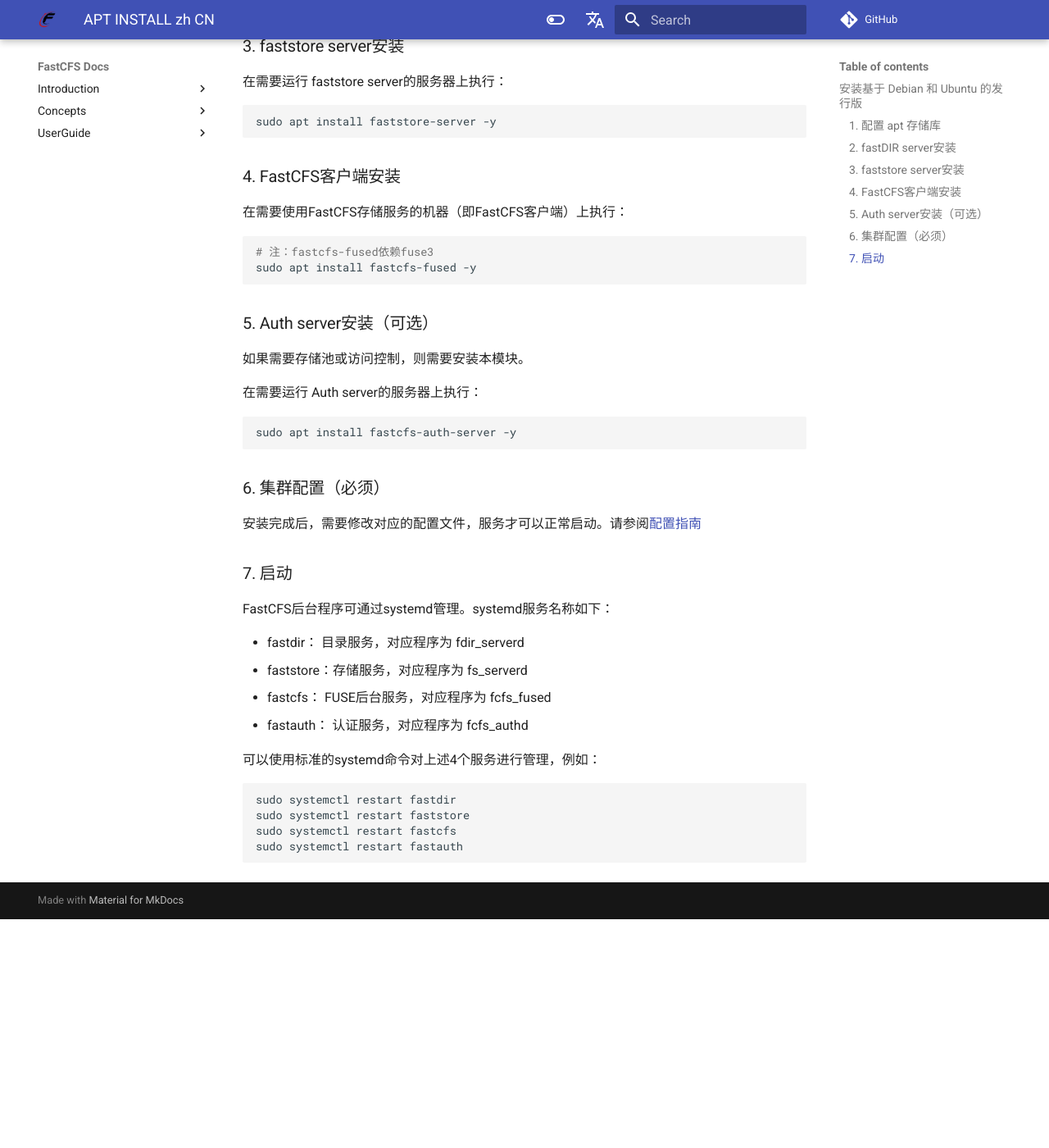
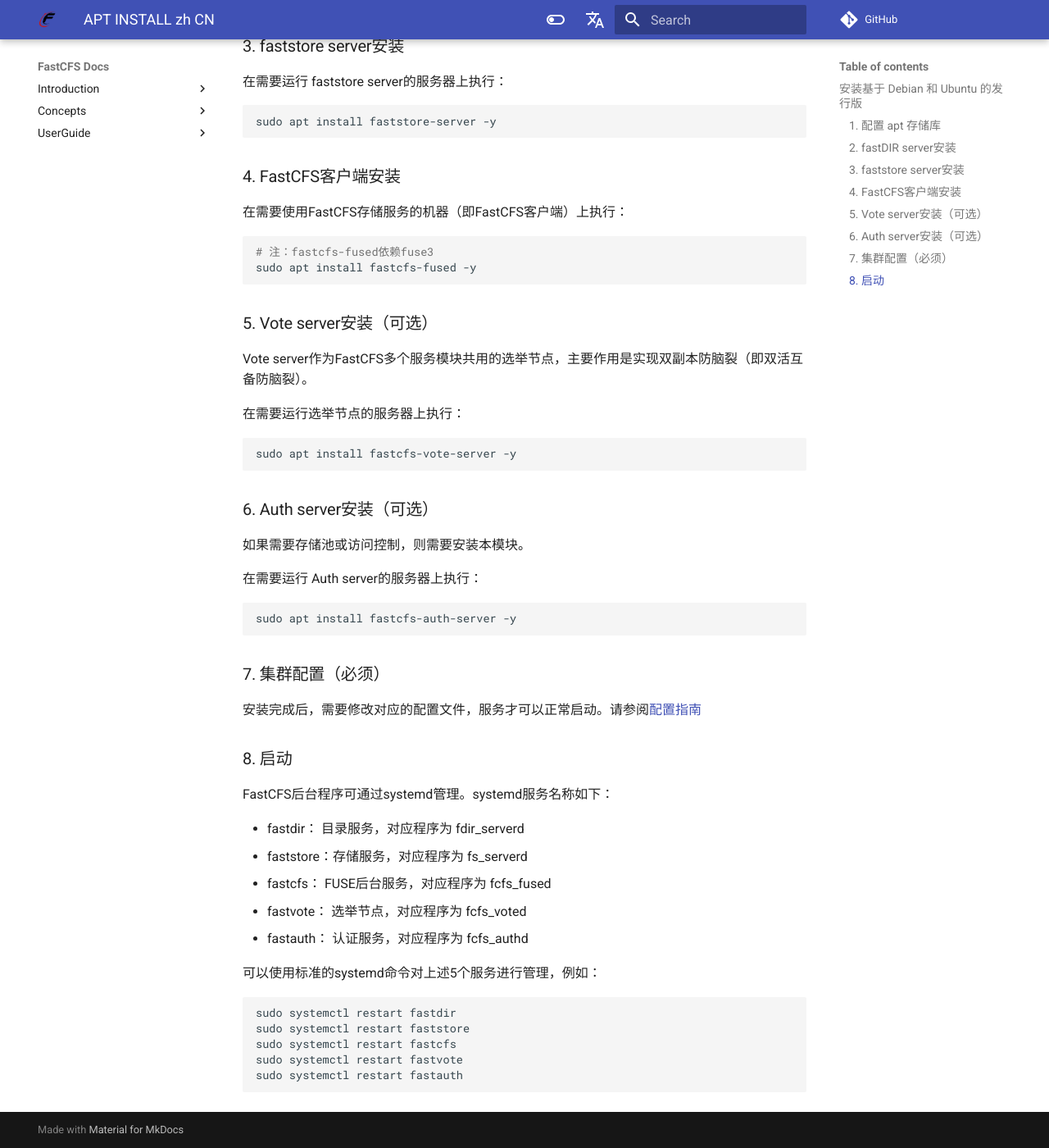
Before and after one commit to happyfish100/FastCFS, an MkDocs documentation site: the page built from docs/APT-INSTALL-zh_CN.md, in a window 1280 px wide and 1400 px high, scrolled down 626 px. Shown: the whole window at 82% size. Built offline with MkDocs 1.6.1 and Material for MkDocs 9.7.7, drawn with Linux system fonts in a browser that asks for light colours; comment, search, counter and statistics services are not loaded; the version menu is left out; before the commit the page ends 1747 px from its top, so only the background shows below that.

Commit message:
APT-INSTALL-zh_CN.md changed for vote node

````diff
--- a/docs/APT-INSTALL-zh_CN.md
+++ b/docs/APT-INSTALL-zh_CN.md
@@ -16,7 +16,6 @@ sudo sh -c 'echo "deb http://www.fastken.com/aptrepo/fastos/ fastos main" >> /et
 sudo apt update
 ```
 
-
 ### 2. fastDIR server安装
 
 在需要运行 fastDIR server的服务器上执行：
@@ -24,14 +23,12 @@ sudo apt update
 sudo apt install fastdir-server -y
 ```
 
-
 ### 3. faststore server安装
 
 在需要运行 faststore server的服务器上执行：
 ```shell
 sudo apt install faststore-server -y
 ```
-
 
 ### 4. FastCFS客户端安装
 
@@ -41,8 +38,16 @@ sudo apt install faststore-server -y
 sudo apt install fastcfs-fused -y
 ```
 
+### 5. Vote server安装（可选）
 
-### 5. Auth server安装（可选）
+Vote server作为FastCFS多个服务模块共用的选举节点，主要作用是实现双副本防脑裂（即双活互备防脑裂）。
+
+在需要运行选举节点的服务器上执行：
+```shell
+sudo apt install fastcfs-vote-server -y
+```
+
+### 6. Auth server安装（可选）
 
 如果需要存储池或访问控制，则需要安装本模块。
 
@@ -51,24 +56,26 @@ sudo apt install fastcfs-fused -y
 sudo apt install fastcfs-auth-server -y
 ```
 
-### 6. 集群配置（必须）
+### 7. 集群配置（必须）
 
 安装完成后，需要修改对应的配置文件，服务才可以正常启动。请参阅[配置指南](CONFIGURE-zh_CN.md)
 
 
-### 7. 启动
+### 8. 启动
 
 FastCFS后台程序可通过systemd管理。systemd服务名称如下：
 
   * fastdir： 目录服务，对应程序为 fdir_serverd
   * faststore：存储服务，对应程序为 fs_serverd
   * fastcfs： FUSE后台服务，对应程序为 fcfs_fused
+  * fastvote： 选举节点，对应程序为 fcfs_voted
   * fastauth： 认证服务，对应程序为 fcfs_authd
 
-可以使用标准的systemd命令对上述4个服务进行管理，例如：
+可以使用标准的systemd命令对上述5个服务进行管理，例如：
 ```shell
 sudo systemctl restart fastdir
 sudo systemctl restart faststore
 sudo systemctl restart fastcfs
+sudo systemctl restart fastvote
 sudo systemctl restart fastauth
 ```
````
